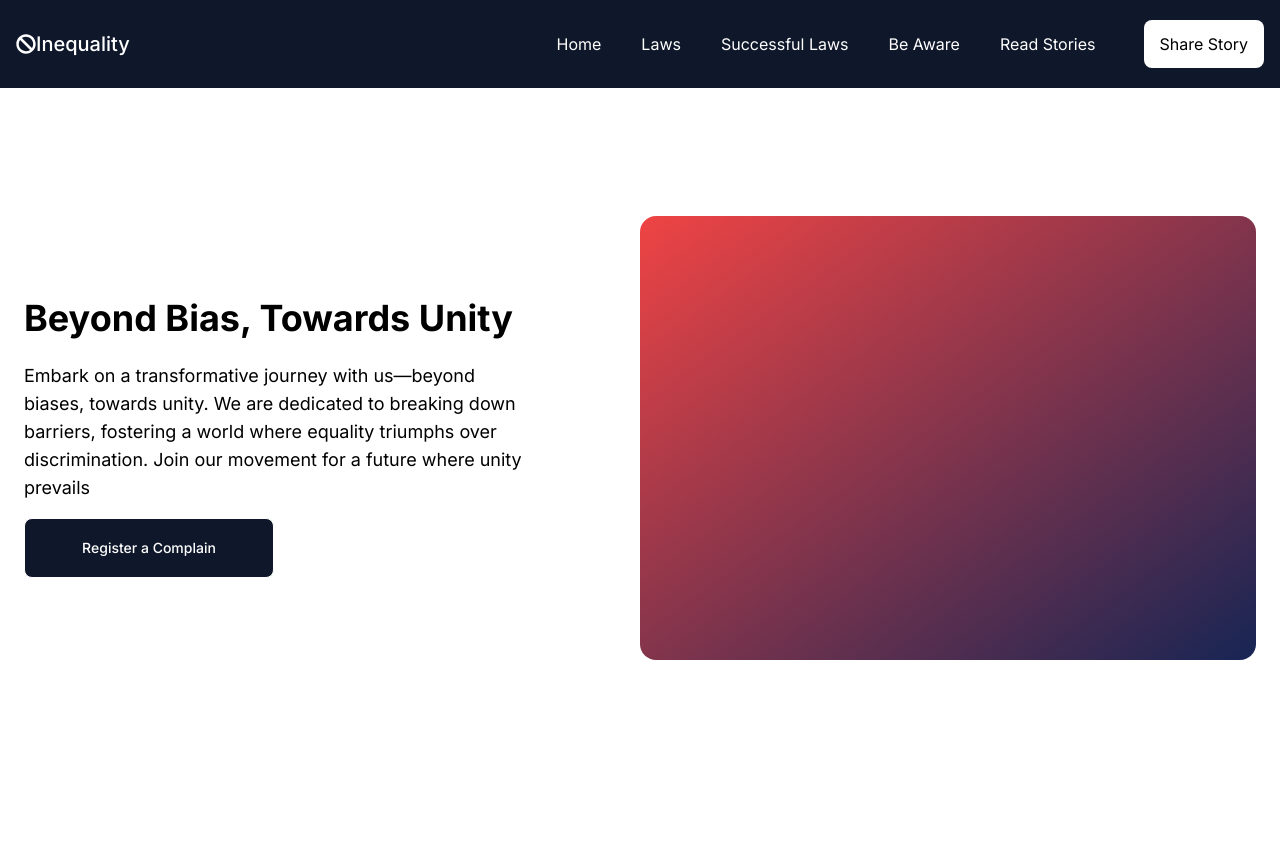
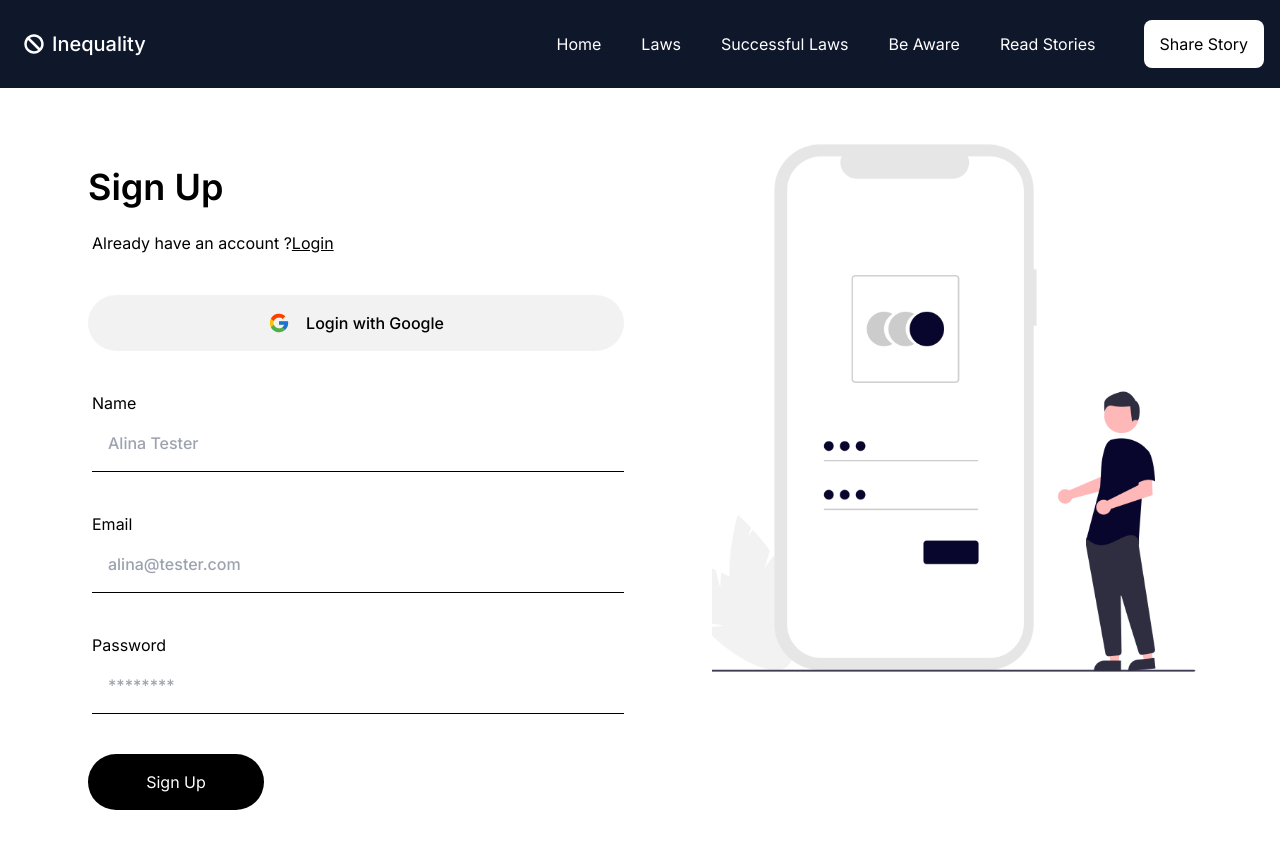
Before and after one commit to College-Class/sip-project, a Next.js app: page / in a window 1280 px wide. Shown: the top 848 px of the page. Before the commit the page ends 800 px from the top, so only its background shows below. Built offline with nearby package versions, Linux system fonts and the light colour scheme.

Commit message:
register function done

```diff
--- a/app/layout.jsx
+++ b/app/layout.jsx
@@ -4,8 +4,8 @@ import "./globals.css";
 const inter = Inter({ subsets: ["latin"] });
 
 export const metadata = {
-  title: "Create Next App",
-  description: "Generated by create next app",
+  title: "Stop Inequality",
+  description: "A project by IIMS Students",
 };
 
 export default function RootLayout({ children }) {
--- a/app/page.jsx
+++ b/app/page.jsx
@@ -5,26 +5,29 @@ import SectionHeading from '@/components/sectionHeading'
 import LawContainer from '@/components/lawContainer'
 import GalleryView from '@/components/galleryView'
 import StoryContainer from '@/components/storyContainer'
-import CallToAction  from '@/components/callToAction'
+import CallToAction from '@/components/callToAction'
+import LoginForm from '@/components/login'
+import RegisterForm from '@/components/register'
+
 
 export default function Home() {
   return (
-    <div >
-      <Header/>
+    <div>
+      <Header />
+      {/* <LoginForm /> */}
 
+  <RegisterForm />
 
-
-      <HeroSection/>
-      {/* <SectionHeading/> */}
-      {/* <LawContainer/> */}
+      {/* <HeroSection/>
+      <SectionHeading/>
+      <LawContainer/> */}
       {/* <SectionHeading/> */}
       {/* <LawContainer/> */}
       {/* <SectionHeading/> */}
       {/* <GalleryView/> */}
       {/* <SectionHeading/> */}
-    {/* <StoryContainer/> */}
-    {/* <CallToAction/> */}
-
+      {/* <StoryContainer/> */}
+      {/* <CallToAction/> */}
 
       {/* <Footer /> */}
     </div>
--- a/components/header.jsx
+++ b/components/header.jsx
@@ -10,7 +10,7 @@ function Header() {
       </nav>
 
       <nav className="lg:flex hidden justify-between px-4 items-center ">
-         <div className=" flex items-center  text-white font-medium text-xl ">  <FaBan className='text-white ' />Inequality </div>
+         <div className=" flex items-center  text-white font-medium text-xl ">  <FaBan className='text-white mx-2' />Inequality </div>
         <div className="lg:flex hidden items-center ">
           <ul className="flex gap-2">
             <li className="inline-block text-white cursor-pointer px-4 py-2  hover:text-red-100 ">
--- a/components/heroSection.jsx
+++ b/components/heroSection.jsx
@@ -2,9 +2,9 @@ import React from 'react'
 
 function HeroSection() {
   return (
-    <div className="grid  lg:grid-cols-2 px-[24px] lg:my-32 my-16 h-444px  lg:justify-between justify-center items-center">
-      <div className="">
-        <div className="text-black lg:text-4xl text-2xl font-bold mb-6  ">
+    <div className="grid  lg:grid-cols-2 px-2 lg:my-32 my-16 h-444px w-full lg:justify-between justify-center items-center">
+      <div className="p-6">
+        <div className="text-black lg:text-4xl text-2xl font-bold   ">
           Beyond Bias, Towards Unity
         </div>
 
@@ -12,13 +12,13 @@ function HeroSection() {
           Embark on a transformative journey with us—beyond biases, towards
           unity. We are dedicated to breaking down barriers, fostering a world
           where equality triumphs over discrimination. Join our movement for a
-          future where unity prevails
+          future where unity prevails.
         </div>
         <button class="mt-4 bg-slate-900 lg:w-[250px] lg:h-[60px] w-[200px] h-[56px] rounded-lg hover:bg-red-50 border border-current hover:text-black text-white font-medium  text-sm py-2 px-4 ">
           Register a Complain
         </button>
       </div>
-      <div className="lg:w-40% lg:h-[444px] w-screen-30 h-72 lg:mt-0 mt-8 bg-gradient-to-br  from-red-500 to-blue-950 rounded-2xl" />
+      <div className="lg:w-40% lg:h-[444px] w-screen-30 h-72 lg:mt-0 m-8 bg-gradient-to-br  from-red-500 to-blue-950 rounded-2xl" />
     </div>
   )
 }
--- /dev/null
+++ b/components/login.jsx
@@ -0,0 +1,52 @@
+import React from "react";
+import { FcGoogle } from "react-icons/fc";
+const LoginForm = () => {
+    return (
+        <main className="flex lg:h-[100vh]">
+            <div className="w-full lg:w-[60%] p-8 md:p-14 flex items-center justify-center lg:justify-start">
+                <div className="p-8 w-[600px]">
+                    <h1 className="text-4xl font-semibold">Login</h1>
+                    <p className="mt-6 ml-1">
+                        Don't have an account ?{" "}
+                        <span className="underline hover:text-blue-400 cursor-pointer">
+                            Sign Up
+                        </span>
+                    </p>
+
+                    <div className="bg-black/[0.05] text-white w-full py-4 mt-10 rounded-full transition-transform hover:bg-black/[0.8] active:scale-90 flex justify-center items-center gap-4 cursor-pointer group">
+                        <FcGoogle size={22} />
+                        <span className="font-medium text-black group-hover:text-white">
+                            Login with Google
+                        </span>
+                    </div>
+
+                    <div className="mt-10 pl-1 flex flex-col">
+                        <label>Email</label>
+                        <input
+                            type="text"
+                            className="font-medium border-b border-black p-4 outline-0 focus-within:border-blue-400"
+                        />
+                    </div>
+                    <div className="mt-10 pl-1 flex flex-col">
+                        <label>Password</label>
+                        <input
+                            type="password"
+                            className="font-medium border-b border-black p-4 outline-0 focus-within:border-blue-400"
+                        />
+                    </div>
+                    <button className="bg-slate-900 text-white w-44 py-4 mt-10 rounded-full transition-transform hover:bg-black/[0.8] active:scale-90">
+                        Sign in
+                    </button>
+                </div>
+            </div>
+            <div
+                className="w-[40%] bg-slate-400 bg-cover bg-right-top hidden lg:block"
+                style={{
+                    backgroundImage: "url('/login-banner.png')",
+                }}
+            ></div>
+        </main>
+    );
+};
+
+export default LoginForm;
--- /dev/null
+++ b/components/register.jsx
@@ -0,0 +1,114 @@
+'use client'
+
+import { React, useState } from 'react'
+import { FcGoogle } from 'react-icons/fc'
+import { auth } from '../firebase/firebase'
+import {
+  createUserWithEmailAndPassword,
+  updateProfile,
+  signInWithPopup,
+  GoogleAuthProvider,
+} from 'firebase/auth'
+
+const provider = new GoogleAuthProvider()
+const RegisterForm = () => {
+  // defining states for every possible changes that can happen in the app
+  const [email, setEmail] = useState(null)
+  const [password, setPassword] = useState(null)
+  const [name, setName] = useState(null)
+  const [loading, setLoading] = useState(false)
+  const [error, setError] = useState(null)
+
+  /// function to handle the sign up process
+  const signUpHandler = async () => {
+    if (!email || !password || !name) return alert('Please fill all the fields')
+    try {
+      const user = await createUserWithEmailAndPassword(auth, email, password)
+      console.log(user)
+      await updateProfile(auth.currentUser, {
+        displayName: name,
+      })
+    } catch (error) {
+      console.log(error)
+    }
+  }
+  /// function to handle the google sign in process
+  const googleSignIn = async () => {
+   await signInWithPopup(auth, provider)
+
+  }
+
+  return (
+    <main className="flex lg:h-[100vh]">
+      <div className="w-full lg:w-[60%] p-8 md:p-14 flex items-center justify-center lg:justify-start">
+        <div className="p-8 w-[600px]">
+          <h1 className="text-4xl font-semibold">Sign Up</h1>
+          <p className="mt-6 ml-1">
+            Already have an account ?
+            <span className="underline hover:text-blue-400 cursor-pointer">
+              Login
+            </span>
+          </p>
+
+          <div
+            onClick={googleSignIn}
+            className="bg-black/[0.05] text-white w-full py-4 mt-10 rounded-full transition-transform hover:bg-black/[0.8] active:scale-90 flex justify-center items-center gap-4 cursor-pointer group"
+          >
+            <FcGoogle size={22} />
+            <span className="font-medium text-black group-hover:text-white">
+              Login with Google
+            </span>
+          </div>
+
+          <form onSubmit={(e) => e.preventDefault()}>
+            <div className="mt-10 pl-1 flex flex-col">
+              <label>Name</label>
+              <input
+                type="text"
+                placeholder="Alina Tester"
+                className="font-medium border-b border-black p-4 outline-0 focus-within:border-blue-400"
+                required
+                onChange={(e) => setName(e.target.value)}
+              />
+            </div>
+            <div className="mt-10 pl-1 flex flex-col">
+              <label>Email</label>
+              <input
+                type="email"
+                placeholder="alina@tester.com"
+                required
+                className="font-medium border-b border-black p-4 outline-0 focus-within:border-blue-400"
+                onChange={(e) => setEmail(e.target.value)}
+              />
+            </div>
+            <div className="mt-10 pl-1 flex flex-col">
+              <label>Password</label>
+              <input
+                type="password"
+                placeholder="********"
+                className="font-medium border-b border-black p-4 outline-0 focus-within:border-blue-400"
+                onChange={(e) => setPassword(e.target.value)}
+              />
+            </div>
+            <button
+              onClick={signUpHandler}
+              className="bg-black text-white w-44 py-4 mt-10 rounded-full transition-transform hover:bg-black/[0.8] active:scale-90"
+            >
+              Sign Up
+            </button>
+          </form>
+        </div>
+      </div>
+      <div
+        className="w-[100%]  bg-slate-400 bg-cover bg-right-top hidden lg:block"
+        style={{
+          backgroundImage: "url('/login-banner.png')",
+          height: '80vh',
+          width: '100%',
+        }}
+      ></div>
+    </main>
+  )
+}
+
+export default RegisterForm
--- a/components/sectionHeading.jsx
+++ b/components/sectionHeading.jsx
@@ -2,7 +2,7 @@ import React from 'react'
 
 function SectionHeading() {
   return (
-    <div className="text-black text-4xl font-bold flex justify-center my-[32px]">
+    <div className="text-black lg:text-4xl text-2xl font-bold flex justify-center my-[32px]">
       Laws Against Discrimination
     </div>
   )
--- /dev/null
+++ b/firebase/firebase.js
@@ -0,0 +1,26 @@
+// Import the functions you need from the SDKs you need
+import { initializeApp } from "firebase/app";
+import { getAnalytics } from "firebase/analytics";
+import {getAuth} from "firebase/auth";
+import {getFirestore} from "firebase/firestore";
+
+// TODO: Add SDKs for Firebase products that you want to use
+// https://firebase.google.com/docs/web/setup#available-libraries
+
+// Your web app's Firebase configuration
+// For Firebase JS SDK v7.20.0 and later, measurementId is optional
+const firebaseConfig = {
+  apiKey: "AIzaSyCicMjUHjfLrhIGN-QqsaULkFq-5DkaQHQ",
+  authDomain: "sip-project-3a2b1.firebaseapp.com",
+  projectId: "sip-project-3a2b1",
+  storageBucket: "sip-project-3a2b1.appspot.com",
+  messagingSenderId: "1012027596363",
+  appId: "1:1012027596363:web:cbe66716a295c88e13f7ce",
+  measurementId: "G-5E2S69MXPK"
+};
+
+
+const app = initializeApp(firebaseConfig);
+const analytics = getAnalytics(app);
+export const auth = getAuth(app);
+export const db = getFirestore(app);
--- a/package.json
+++ b/package.json
@@ -9,6 +9,7 @@
     "lint": "next lint"
   },
   "dependencies": {
+    "firebase": "^10.8.1",
     "next": "14.1.0",
     "react": "^18",
     "react-dom": "^18",
```
Also changed, not shown: components/lawContainer.jsx (+13 -12 lines), public/login-banner.png (added), 1 other file (tests, documents, lock files or other folders).
